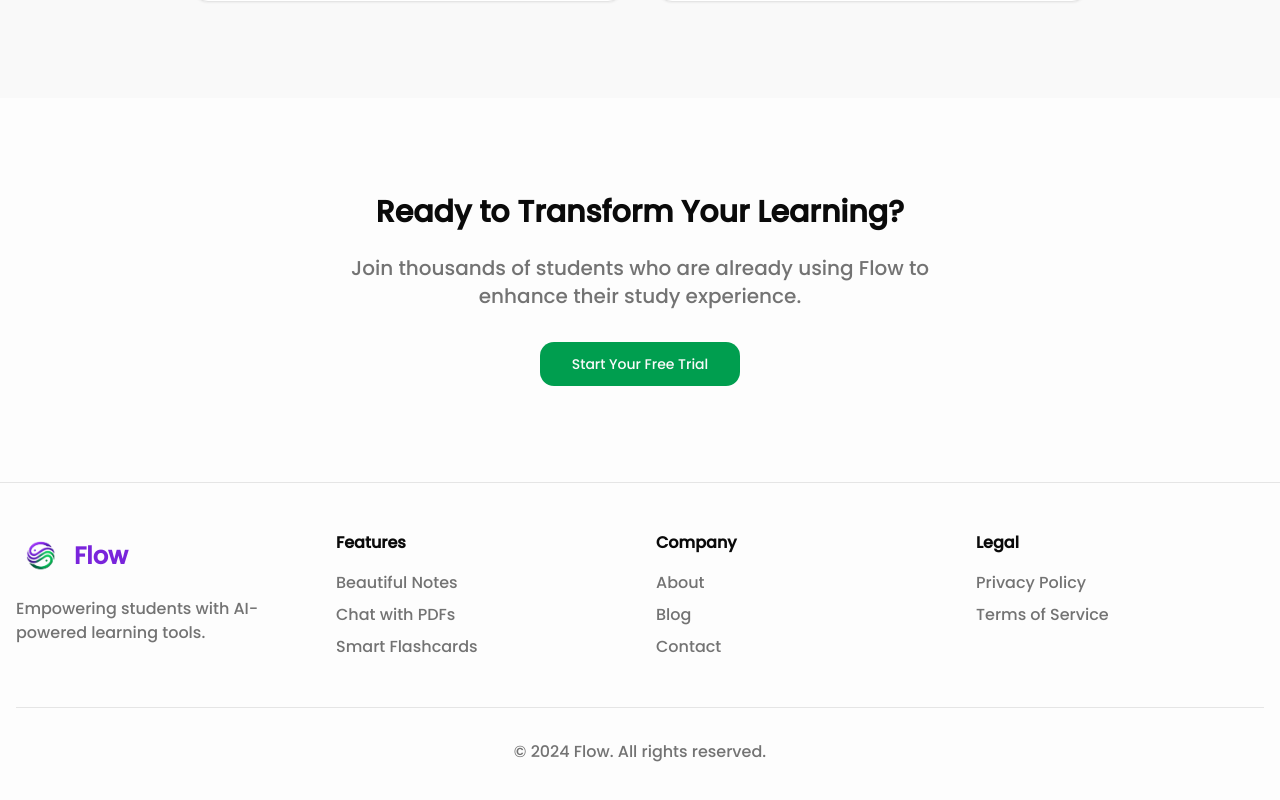
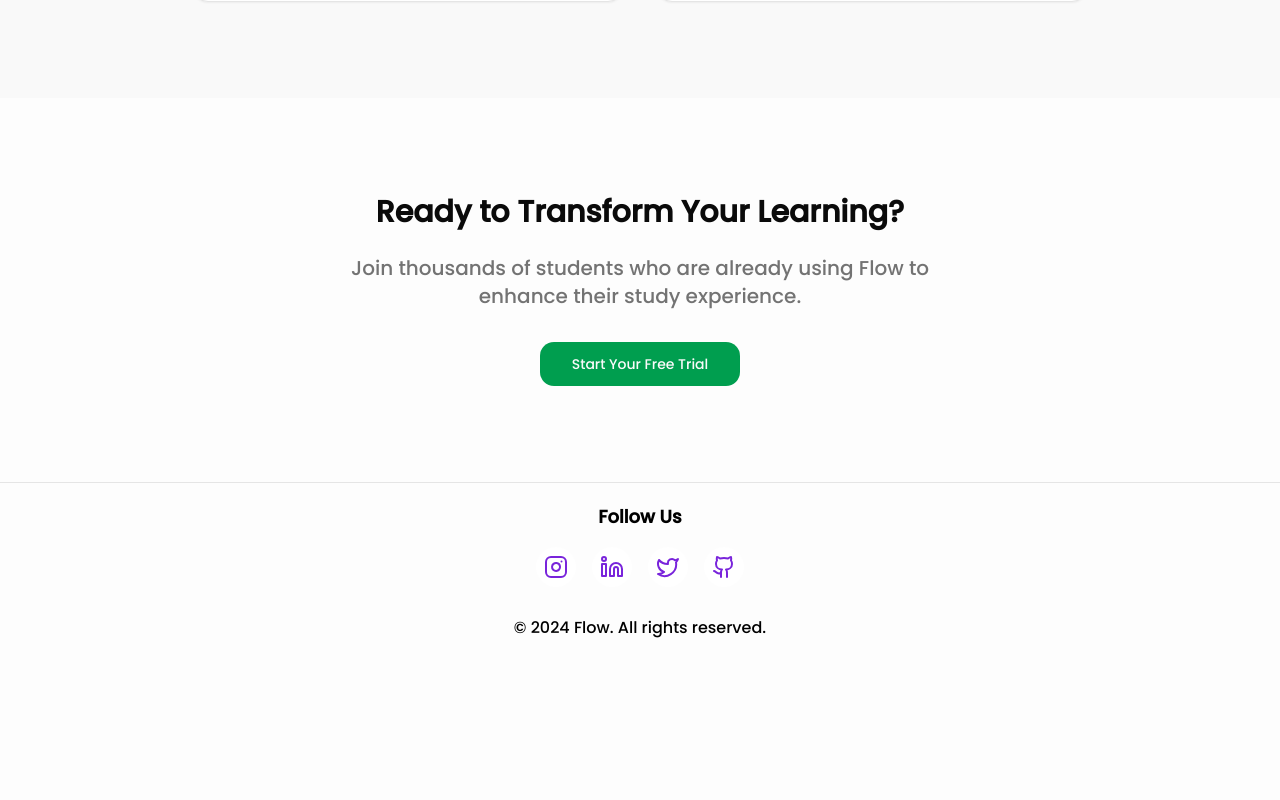
Before and after one commit to codify4/flow-platform, a Next.js app: page / in a window 1280 px wide. Shown: the part 1806-2606 px from the top of the page. After the commit the page ends 2466 px from the top, so only its background shows below. Built offline with nearby package versions, Linux system fonts and the light colour scheme.

Commit message:
changes in footer 2

```diff
--- a/components/landing/footer.tsx
+++ b/components/landing/footer.tsx
@@ -1,53 +1,33 @@
-import Image from "next/image"
+import { Github, InstagramIcon, Linkedin, Twitter } from "lucide-react";
+import Link from "next/link";
+
+export const socials = [
+  { name: "Instagram", icon: <InstagramIcon />, link: "https://www.instagram.com/k_ijon4/", width: 70, height: 70 },
+  { name: "LinkedIn", icon: <Linkedin />, link: "https://www.linkedin.com/in/ijon-kushta-320b6831b/", width: 50, height: 50 },
+  { name: "X", icon: <Twitter />, link: "https://twitter.com/Ijon_k4", width: 50, height: 50 },
+  { name: "Gihub", icon: <Github />, link: "https://github.com/codify4", width: 50, height: 50 },
+];
 
 const Footer = () => {
-    return (
-        <footer className="border-t py-12">
-            <div className="container mx-auto px-4">
-                <div className="grid md:grid-cols-4 gap-8">
-                    <div>
-                        <div className="flex items-center gap-2 mb-4">
-                            <Image
-                                src="/flow-logo.png"
-                                alt="Flow Logo"
-                                width={50}
-                                height={50}
-                            />
-                            <span className="font-bold text-primary text-2xl">Flow</span>
-                        </div>
-                        <p className="text-muted-foreground">
-                            Empowering students with AI-powered learning tools.
-                        </p>
-                    </div>
-                    <div>
-                        <h4 className="font-semibold mb-4">Features</h4>
-                        <ul className="space-y-2 text-muted-foreground">
-                            <li>Beautiful Notes</li>
-                            <li>Chat with PDFs</li>
-                            <li>Smart Flashcards</li>
-                        </ul>
-                    </div>
-                    <div>
-                        <h4 className="font-semibold mb-4">Company</h4>
-                        <ul className="space-y-2 text-muted-foreground">
-                            <li>About</li>
-                            <li>Blog</li>
-                            <li>Contact</li>
-                        </ul>
-                    </div>
-                    <div>
-                        <h4 className="font-semibold mb-4">Legal</h4>
-                        <ul className="space-y-2 text-muted-foreground">
-                            <li>Privacy Policy</li>
-                            <li>Terms of Service</li>
-                        </ul>
-                    </div>
-                </div>
-                <div className="mt-12 pt-8 border-t text-center text-muted-foreground">
-                    <p>&copy; 2024 Flow. All rights reserved.</p>
+  const currentYear = new Date().getFullYear();
+
+  return (
+    <footer className="flex flex-col justify-center items-center text-black w-full border-t">
+            <div className='flex flex-col justify-center items-center my-5'>
+                <h3 className="text-lg font-semibold mb-4">Follow Us</h3>
+                <div className="flex space-x-4">
+                    {socials.map((social) => (
+                    <Link href={social.link} target="_blank" key={social.name} className="bg-white text-primary p-2 rounded-full">
+                        {social.icon}
+                    </Link>
+                    ))}
                 </div>
             </div>
-        </footer>
-    )
-}
-export default Footer
+            <div className="mt-2 mb-5 border-t border-white/10 text-center">
+                <p className="text-md">&copy; {currentYear} Flow. All rights reserved.</p>
+            </div>
+    </footer>
+  );
+};
+
+export default Footer;
```
